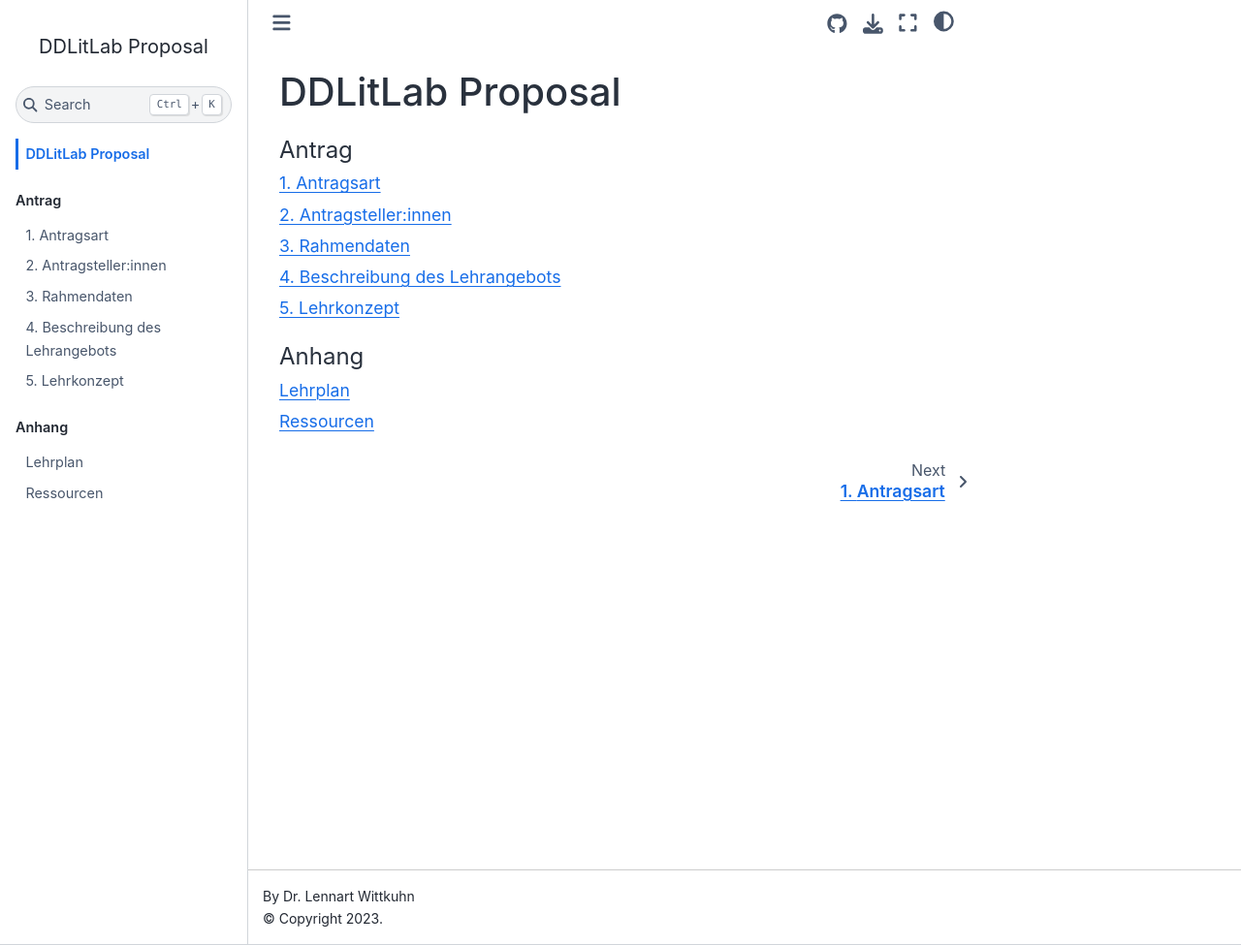
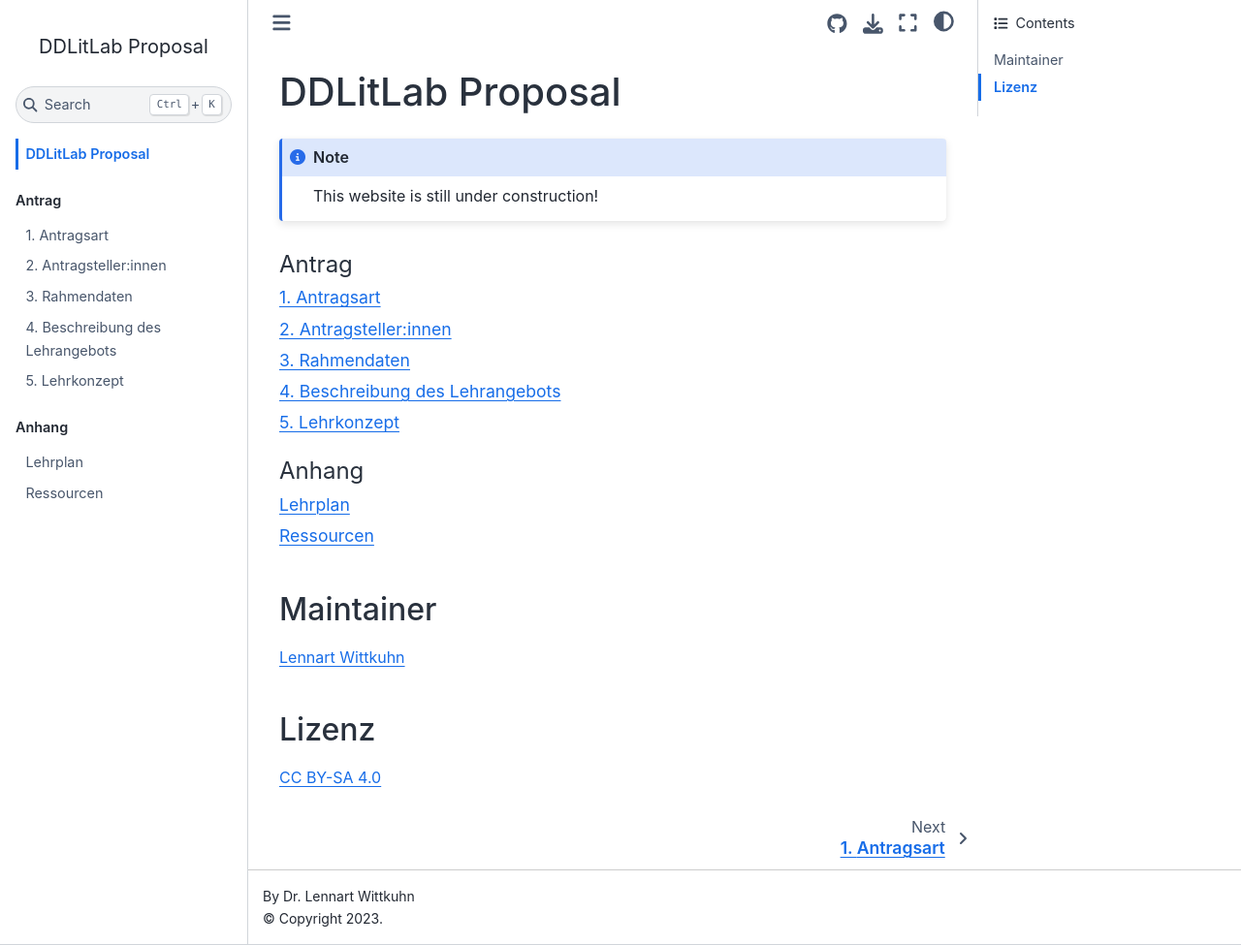
Before and after one commit to lnnrtwttkhn/ddlitlab-proposal, a Jupyter Book: the page built from docs/intro.md, in a window 1280 px wide and 975 px high. Shown: the whole window at 97% size. Built offline with Jupyter Book 1.0.4 settings and Sphinx 7.4.7 and the Sphinx Book theme 1.1.4, drawn with Linux system fonts in a browser that asks for light colours.

Commit message:
add note, maintainer and license informatiom

````diff
--- a/docs/intro.md
+++ b/docs/intro.md
@@ -1,4 +1,16 @@
 # DDLitLab Proposal
+
+```{note}
+This website is still under construction!
+```
 
 ```{tableofcontents}
 ```
+
+## Maintainer
+
+[Lennart Wittkuhn](mailto:wittkuhn@mpib-berlin.mpg.de)
+
+## Lizenz
+
+[CC BY-SA 4.0](https://creativecommons.org/licenses/by-sa/4.0/)
````
